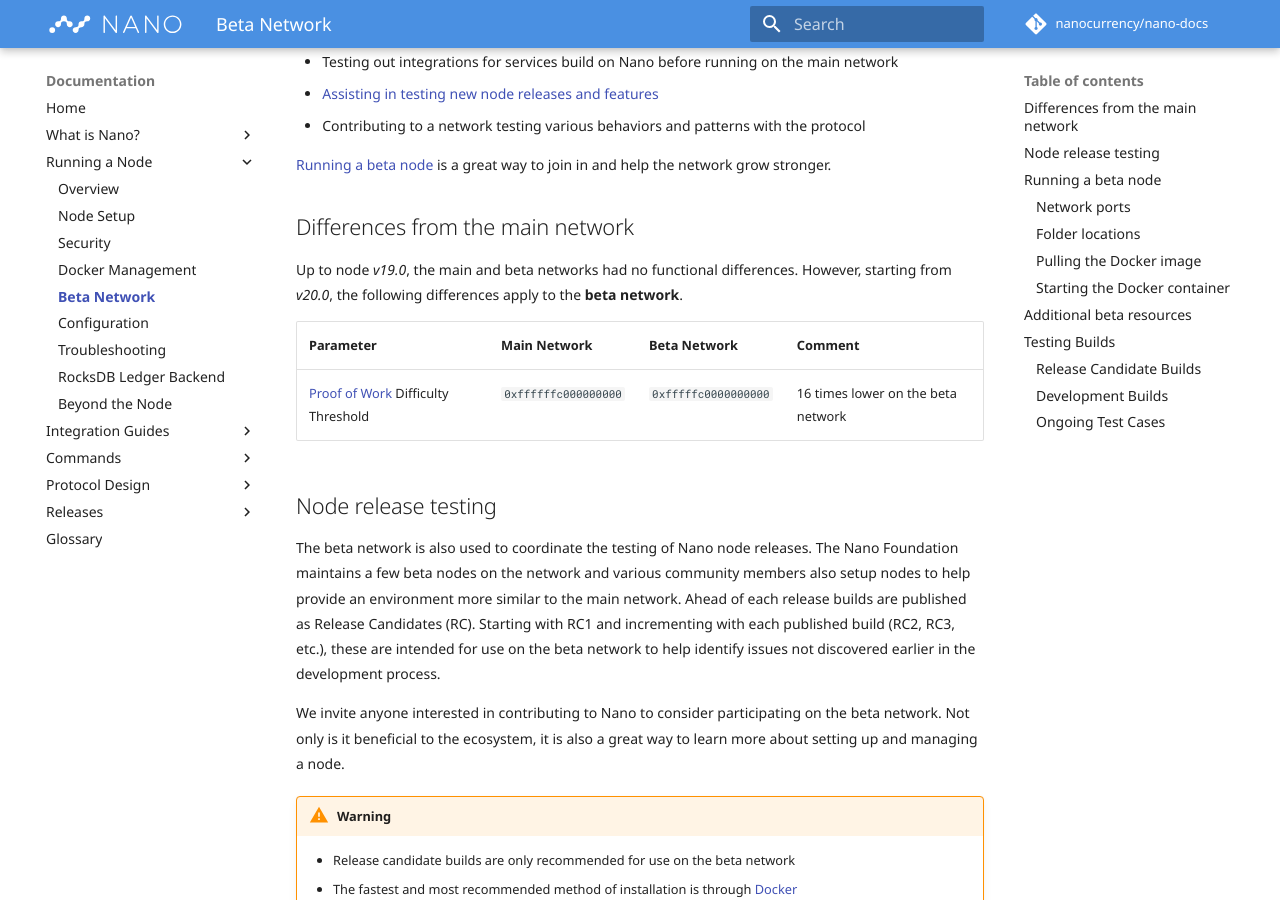
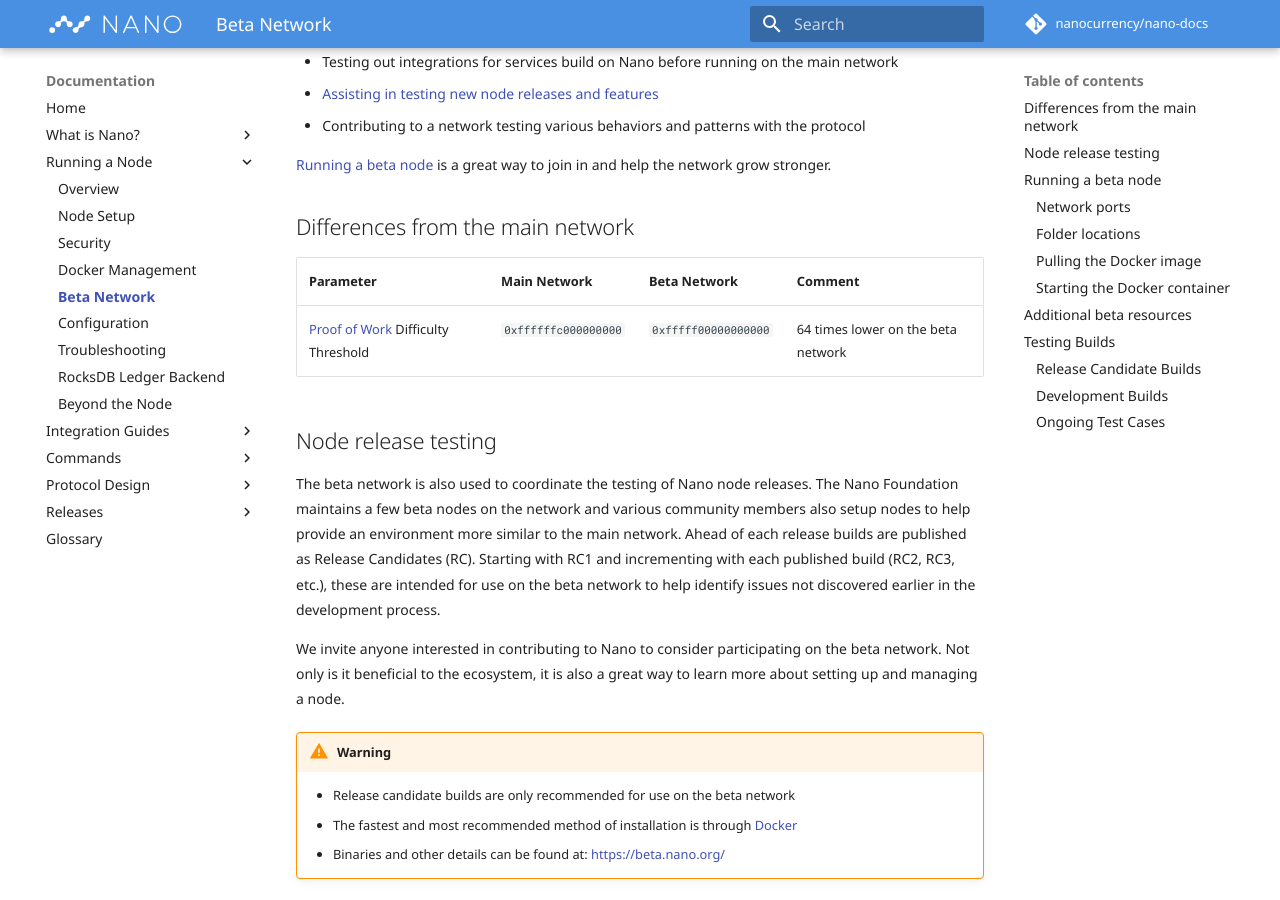
Before and after one commit to nanocurrency/nano-docs, an MkDocs documentation site: the page built from docs/running-a-node/beta-network.md, in a window 1280 px wide and 900 px high, scrolled down 301 px. Built offline with MkDocs 1.6.1 and Material for MkDocs 9.7.7, drawn with Linux system fonts in a browser that asks for light colours; comment, search, counter and statistics services are not loaded.

Commit message:
Update beta work threshold to 1/64x (#235)
Closes #221

```diff
--- a/docs/running-a-node/beta-network.md
+++ b/docs/running-a-node/beta-network.md
@@ -14,11 +14,9 @@
 
 ## Differences from the main network
 
-Up to node *v19.0*, the main and beta networks had no functional differences. However, starting from *v20.0*, the following differences apply to the **beta network**.
-
 | Parameter | Main Network | Beta Network | Comment |
 |-----------|--------------|--------------|---------|
-| [Proof of Work](/integration-guides/the-basics/#proof-of-work) Difficulty Threshold | `0xffffffc000000000` | `0xfffffc0000000000` | 16 times lower on the beta network |
+| [Proof of Work](/integration-guides/the-basics/#proof-of-work) Difficulty Threshold | `0xffffffc000000000` | `0xfffff00000000000` | 64 times lower on the beta network |
 
 
 ## Node release testing
```
